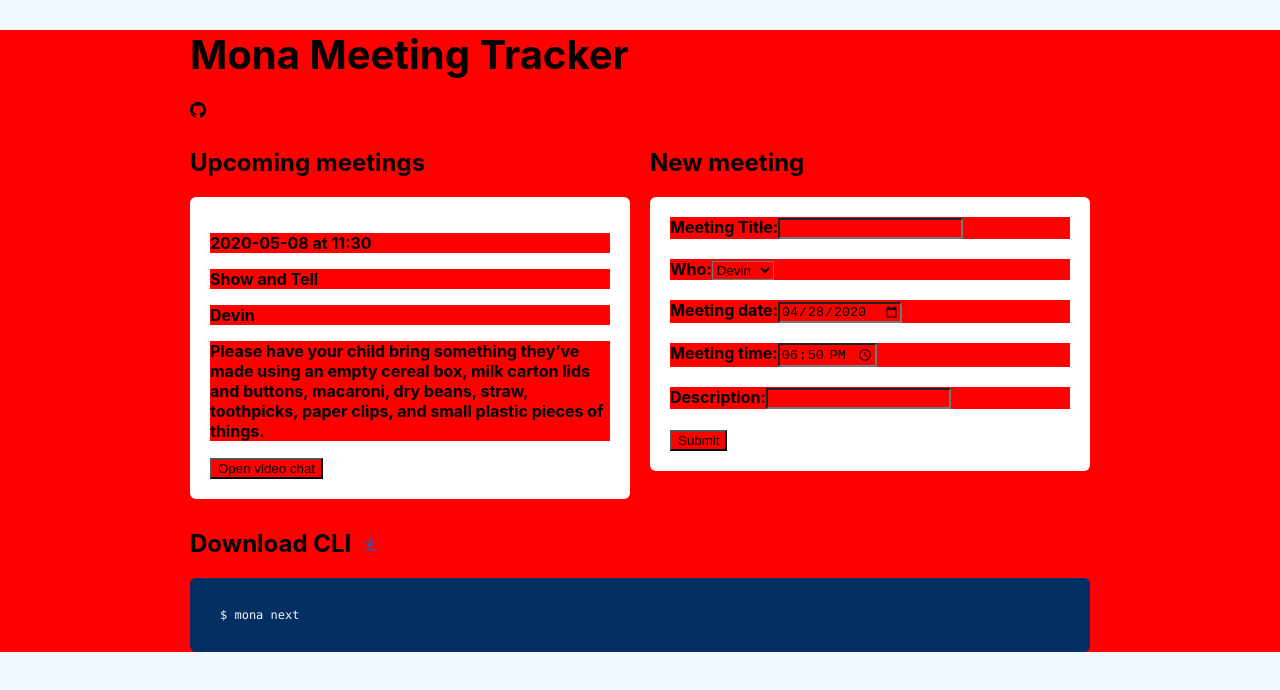
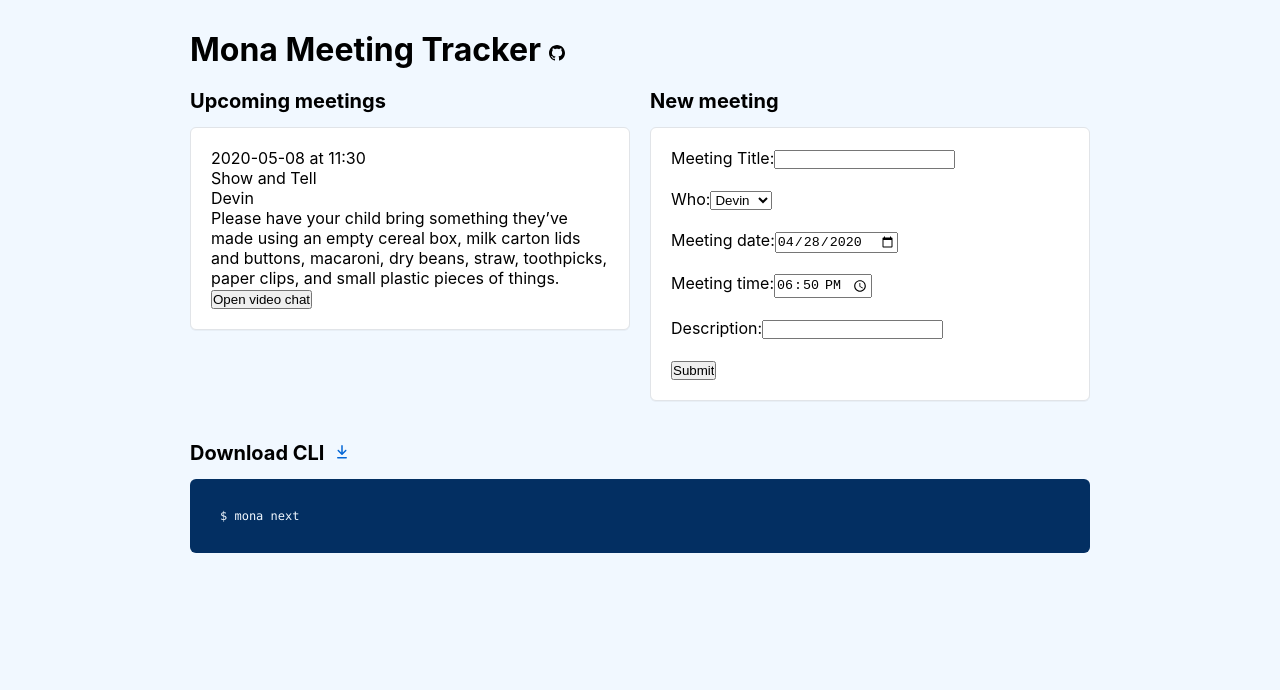
Before and after one commit to jaclynj/monalisa-virtual-meeting-demo, a Next.js app: page / in a window 1280 px wide. Shown: the top 690 px of the page. Built offline with nearby package versions, Linux system fonts and the light colour scheme; no server answers.

Commit message:
move styled to top-level stylesheet

```diff
--- a/components/MeetingForm.js
+++ b/components/MeetingForm.js
@@ -50,9 +50,9 @@ export class MeetingForm extends React.Component {
   render() {
     return (
       <>
-      <div className="meeting-form" style={{ gridRow: "2", gridColumn: "2" }}>
+      <div className="meeting-form">
         <h2>New meeting</h2>
-        <form className="box" onSubmit={this.handleSubmit} style={{ background: "white", padding: "20px", borderRadius: "6px" }}>
+        <form className="box" onSubmit={this.handleSubmit} >
           <label>
             Meeting Title:
               <input
@@ -98,15 +98,6 @@ export class MeetingForm extends React.Component {
           </label>
           <br />
           <input type="submit" value="Submit" />
-          <style jsx>{`
-            .meeting-form {
-              grid-row: 2;
-              grid-column: 2;
-            }
-            label {
-              display: block;
-            }
-          `}</style>
         </form>
       </div>
     </>
--- a/components/MeetingList.js
+++ b/components/MeetingList.js
@@ -3,7 +3,6 @@ import MonalisaMessage from './MonalisaMessage';
 
 const Meeting = ({ who, meetingTitle, meetingDate, meetingTime, description }) => {
   return (
-    <>
     <div className="box">
       <p className="datetime">{meetingDate} at {meetingTime}</p>
       <p className="meeting-title">{meetingTitle}</p>
@@ -11,16 +10,6 @@ const Meeting = ({ who, meetingTitle, meetingDate, meetingTime, description }) =
       <p className="description">{description}</p>
       <button>Open video chat</button>
     </div>
-      <style jsx>{`
-        .box {
-          background: white;
-          border-radius: 6px;
-          padding: 20px;
-          margin-bottom: 10px;
-        }
-          `}
-      </style>
-    </>
   )
 }
 
@@ -33,13 +22,6 @@ export const MeetingsList = React.memo(({ meetings }) => {
         <h2>Upcoming meetings</h2>
         {meetingsList}
       </div>
-      <style jsx>{`
-        .meeting-list {
-          grid-row: 2;
-          grid-column: 1;
-        }
-          `}
-      </style>
     </>
   )
 })
--- a/components/MonalisaMessage.js
+++ b/components/MonalisaMessage.js
@@ -40,25 +40,6 @@ class MonalisaMessage extends React.Component {
         <div className="cli-example">$ mona next<br></br>
 
         {this.state.asciiArt}</div>
-
-        <style jsx>{`
-              .cli-example {
-                font-family: SFMono-Regular, Consolas, "Liberation Mono", Menlo, monospace;
-                font-weight: 100;
-                font-size: 12px;
-                white-space: pre;
-                text-align: left;
-                padding: 30px;
-                background: #032F62;
-                border-radius: 6px;
-                color: #F1F8FF;
-              }
-
-              .cli {
-                grid-row: 3;
-                grid-column: 1 / 3;
-              }
-            `}</style>
       </div>
     );
   }
--- a/components/style.css
+++ b/components/style.css
@@ -1 +1,71 @@
-* { background: red; }
+* { padding: 0; margin: 0; box-sizing: border-box; }
+
+html,
+body {
+  background-color: #F1F8FF;
+  color: #000;
+  font-family: -apple-system, BlinkMacSystemFont, Segoe UI, Roboto,
+    Oxygen, Ubuntu, Cantarell, Fira Sans, Droid Sans, Helvetica Neue,
+    sans-serif;
+}
+
+.container {
+  margin: 30px auto;
+  column-gap: 20px;
+  max-width: 900px;
+  display: grid;
+  grid-template-columns: 50fr 50fr;
+}
+
+.meeting-list {
+  grid-row: 2;
+  grid-column: 1;
+}
+
+.meeting-form {
+  grid-row: 2;
+  grid-column: 2;
+}
+
+.cli {
+  padding-top: 30px;
+  grid-row: 3;
+  grid-column: 1 / 3;
+}
+
+h1 {
+  font-size: 32px;
+  grid-row: 1;
+  grid-column: 1 / 2;
+  margin-bottom: 20px;
+}
+
+h2 {
+  font-size: 20px;
+  margin-bottom: 14px;
+}
+
+.box {
+  background: white;
+  border-radius: 6px;
+  padding: 20px;
+  margin-bottom: 10px;
+  border: 1px solid #E1E4E8;
+  box-shadow: 0 1px 0 #E8EFF6;
+}
+
+.cli-example {
+  font-family: SFMono-Regular, Consolas, "Liberation Mono", Menlo, monospace;
+  font-weight: 100;
+  font-size: 12px;
+  white-space: pre;
+  text-align: left;
+  padding: 30px;
+  background: #032F62;
+  border-radius: 6px;
+  color: #F1F8FF;
+}
+
+label {
+  display: block;
+}
--- a/pages/index.js
+++ b/pages/index.js
@@ -64,43 +64,6 @@ export default class Home extends React.Component {
         </h1>
         <MeetingsList meetings={this.state.meetings} />
         <MeetingForm addMeeting={this.addMeeting} />
-
-        <style jsx>{`
-          * { padding: 0; margin: 0 }
-          .container {
-            margin: 30px auto;
-            column-gap: 20px;
-            max-width: 900px;
-            display: grid;
-            grid-template-columns: 50fr 50fr;
-          }
-          h1 {
-            font-size: 40px;
-            grid-row: 1;
-            grid-column: 1 / 2;
-          }
-          h2 {
-            font-size: 30px;
-          }
-        `}</style>
-
-        <style jsx global>{`
-          html,
-          body {
-            background-color: #F1F8FF;
-            color: #000;
-            font-weight: bold;
-            padding: 0;
-            margin: 0;
-            font-family: -apple-system, BlinkMacSystemFont, Segoe UI, Roboto,
-              Oxygen, Ubuntu, Cantarell, Fira Sans, Droid Sans, Helvetica Neue,
-              sans-serif;
-          }
-
-          * {
-            box-sizing: border-box;
-          }
-        `}</style>
       </div>
     )
   }
```
Lines whose indentation alone changed are shown as unchanged.
